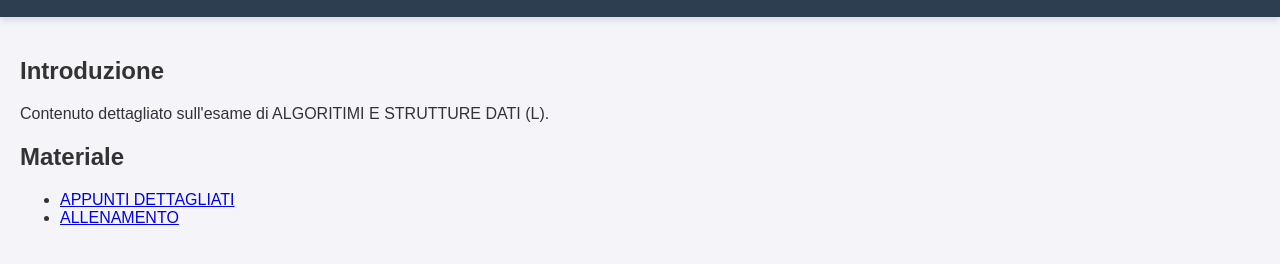
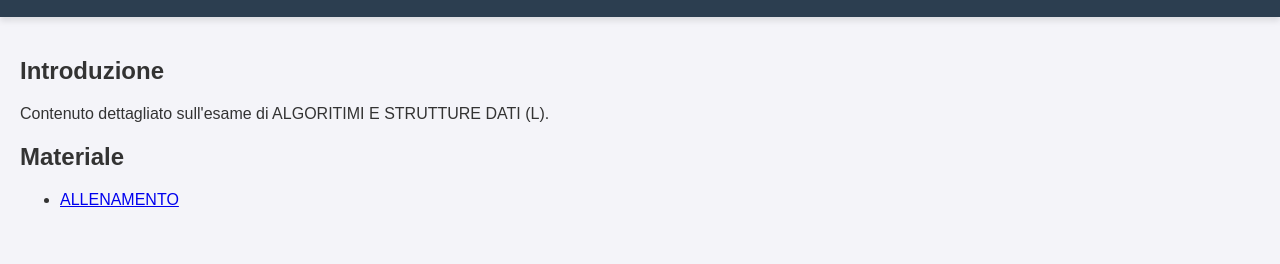
Before and after one commit to Luca12341234/UNIHUB, a plain HTML site: page Materie/AlgoritmiLab/index.html in a window 1280 px wide. Shown: the part 92-356 px from the top of the page. Drawn offline with Linux system fonts and the light colour scheme.

Commit message:
Update index.html

```diff
--- a/Materie/AlgoritmiLab/index.html
+++ b/Materie/AlgoritmiLab/index.html
@@ -16,7 +16,6 @@
         <p>Contenuto dettagliato sull'esame di ALGORITIMI E STRUTTURE DATI (L).</p>
 		<h2>Materiale</h2>
 		<ul>
-			<li><a href="https://well-earth-f44.notion.site/ALGORITMI-E-STRUTTURE-DATI-b4353ddd1fd34c13b8487b2d02255b3e">APPUNTI DETTAGLIATI</a></li>
 			<li><a href="https://leetcode.com/u/allenamento1/">ALLENAMENTO</a></li>
 		</ul>
     </main>
```
